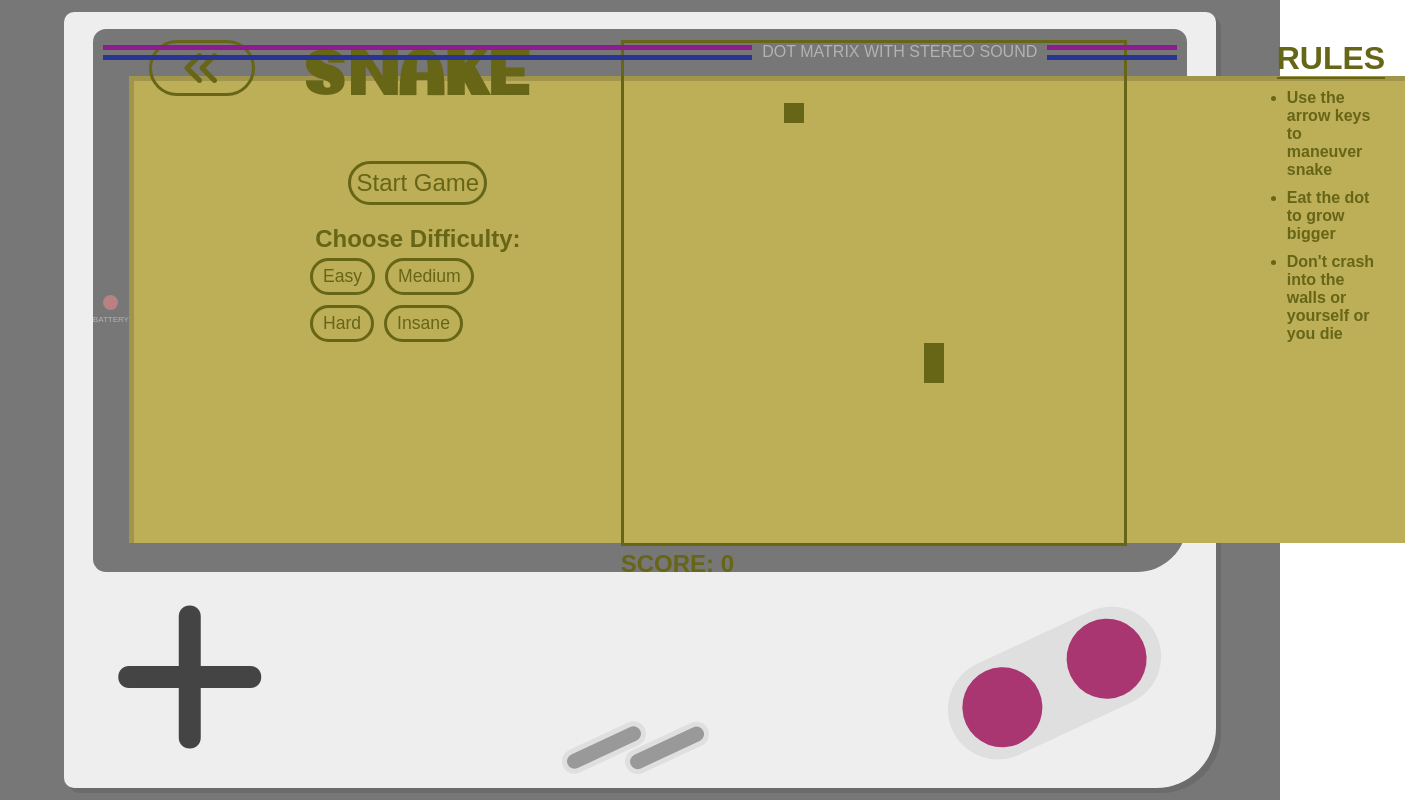
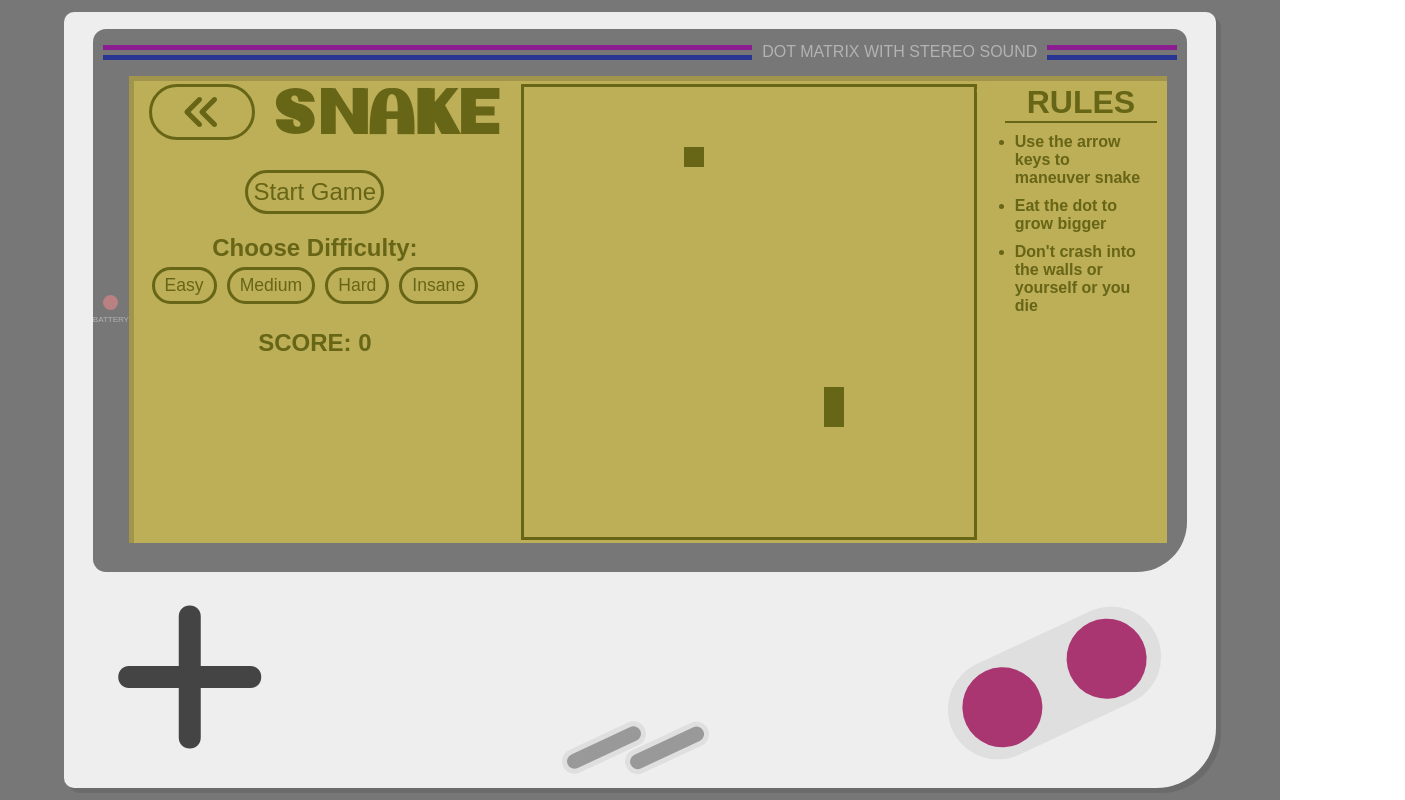
Before and after one commit to mattquint111/Super-React-Boy, a React (Create React App) app in the folder super-react-boy/: page /snake in a window 1280 px wide. Shown: the whole page, 1405 px wide, since content can reach past the window. Built offline with nearby package versions, Linux system fonts and the light colour scheme; no server answers.

Commit message:
snake styling

```diff
--- a/super-react-boy/src/App.css
+++ b/super-react-boy/src/App.css
@@ -786,12 +786,12 @@ tttTitle {
 
 .gameOverCont {
   font-size: 2em;
-  margin-top: 50px;
+  margin-top: 30px;
 }
 
 .snakeRulesCont {
-  margin-left: 150px;
-  margin-right: 20px;
+  margin: 0;
+  width: auto;
 }
 
 .snakeRulesTitle {
@@ -800,16 +800,19 @@ tttTitle {
   margin-bottom: 10px;
 }
 
+.rulesContent {
+  width: auto;
+}
+
 .rulesContent li {
   margin: 10px;
+
 }
 
 .snakeSecretKiwi {
-  transform: scaleX(-1) rotate(270deg);
-  margin-top: 150px;
-  margin-left: -152px;
   cursor: pointer;
   color: #bdae58;
+
 }
 .snakeSecretKiwi:hover {
   color: #676516;
--- a/super-react-boy/src/components/SnakeApp.js
+++ b/super-react-boy/src/components/SnakeApp.js
@@ -154,12 +154,16 @@ function SnakeApp() {
 
         <div className="snakeGameCont" role="button" tabIndex="0" onKeyDown={e => moveSnake(e)}>
 
+            <div className="left-cont">
+
+              <div className="back-title-cont">
+                <div className="go-back-snake">
                   <Link to='game-select'><i className="fas fa-angle-double-left goToSelect"></i></Link>
+                </div>
+                <h1 className="pretendo snakeTitle">SNAKE</h1>
+              </div>
 
-            <div className='snakeStartBtnCont'>
-
-                <h1 className="pretendo snakeTitle">SNAKE</h1>
-
+              <div className='snake-options-cont'>
                   <button className="snakeStartBtn" onClick={startGame}>Start Game</button>
 
                   <div className='speed-select-cont'>
@@ -172,12 +176,18 @@ function SnakeApp() {
                     </div>
                   </div>
 
+                  <div className='score-cont'>
+                    <h2>SCORE: {score}</h2>
+                  </div>
+
                   <div className="gameOverCont">
                       {gameOver && <div className="snake-game-over">GAME OVER!</div>}
                   </div>
               </div>
 
+            </div>
 
+            <div className="center-cont">
               <div className='snakeCanvasCont'>
                   <canvas
                       className="snakeCanvas"
@@ -185,15 +195,14 @@ function SnakeApp() {
                       width={`${CANVAS_SIZE[0]}px`}
                       height={`${CANVAS_SIZE[1]}px`}
                   />
-                <div className='score-cont'>
-                  <h2>SCORE: {score}</h2>
               </div>
-
+              <i onClick={secretKiwi} className="snakeSecretKiwi fas fa-kiwi-bird"></i>
             </div>
 
 
+            <div className="right-cont">
+              <div className="snakeRulesCont">
 
-            <div className="snakeRulesCont">
                   <h1 className="snakeRulesTitle">RULES</h1>
 
                   <ul className="rulesContent">
@@ -201,7 +210,8 @@ function SnakeApp() {
                       <li><h4>Eat the dot to grow bigger</h4></li>
                       <li><h4>Don't crash into the walls or yourself or you die</h4></li>
                   </ul>
-                <i onClick={secretKiwi} className="snakeSecretKiwi fas fa-kiwi-bird"></i>
+
+              </div>
             </div>
 
 
--- a/super-react-boy/src/components/snakeComponents/constants.js
+++ b/super-react-boy/src/components/snakeComponents/constants.js
@@ -1,4 +1,4 @@
-const CANVAS_SIZE = [500, 500]
+const CANVAS_SIZE = [450, 450]
 const SNAKE_START = [
     [15, 15],
     [15, 16]
--- a/super-react-boy/src/components/snakeComponents/snake.css
+++ b/super-react-boy/src/components/snakeComponents/snake.css
@@ -1,5 +1,59 @@
+.snakeGameCont {
+    width: 100%;
+    justify-content: space-between;
+}
+
+.left-cont {
+    flex-grow: 1;
+    margin-right: 20px;
+    display: flex;
+    flex-direction: column;
+    align-items: center;
+    height: 100%;
+}
+
+.center-cont {
+    flex-grow: 1;
+    margin-top: 10px;
+    display: flex;
+}
+
+.right-cont {
+    flex-grow: 1;
+    margin: 10px;
+    max-width: 370px;
+}
+
+.back-title-cont {
+    display: flex;
+    justify-content: center;
+    align-items: center;
+    margin-bottom: 20px;
+    /* margin-top: 10px; */
+}
+
+.go-back-snake {
+    margin-right: 20px;
+}
+
+.snakeTitle {
+    margin: 0;
+    margin-top: 15px;
+    display: flex;
+    align-items: center;
+    justify-content: center;
+}
+
+.snake-options-cont {
+    display: flex;
+    flex-direction: column;
+    align-items: center;
+    justify-content: center;
+}
+
 .speed-select-cont {
     margin-top: 20px;
+    margin-bottom: 20px;
     display: flex;
     flex-direction: column;
     align-items: center;
```
Lines whose indentation alone changed are shown as unchanged.
